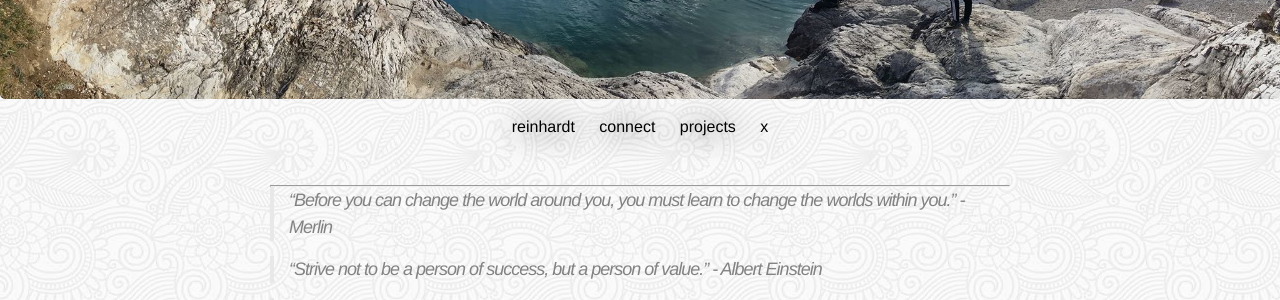
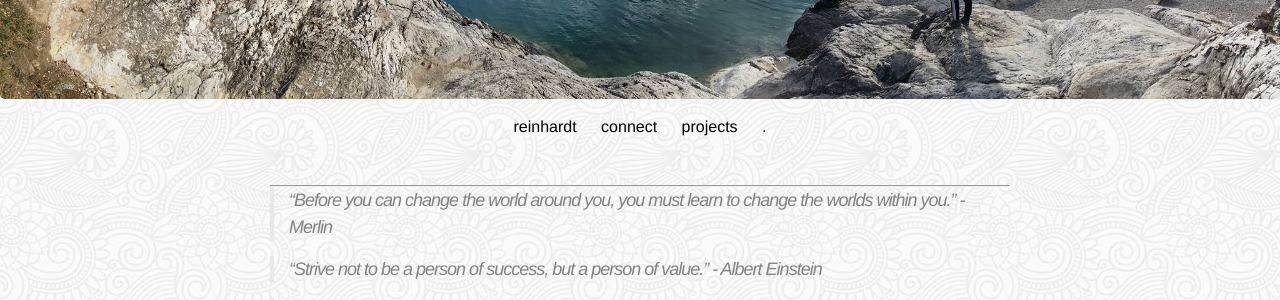
Before and after one commit to reinhardt021/reinhardt021.github.io, a Jekyll site: the page built from x.md, in a window 1280 px wide. Shown: the part 274-574 px from the top of the page. Built offline with Jekyll 4.4.1, drawn with Linux system fonts in a browser that asks for light colours.

Commit message:
minor css fixes

```diff
--- a/_includes/header.html
+++ b/_includes/header.html
@@ -1,5 +1,4 @@
 <header class="site-header">
-    <img id="adventure" src="{{ site.url }}/assets/adventure.jpg"/>
     <div class="wrapper">
         <!-- <a class="site-title" href="{{ site.baseurl }}/"><h2>{{ site.title }}</h2></a> -->
         <nav class="site-nav">
--- a/_layouts/default.html
+++ b/_layouts/default.html
@@ -2,6 +2,7 @@
 <html>
     {% include head.html %}
     <body>
+        <img id="adventure" src="{{ site.url }}/assets/adventure.jpg"/>
         {% include header.html %}
         <div class="page-content">
             <div class="wrapper">
--- a/css/main.scss
+++ b/css/main.scss
@@ -95,7 +95,7 @@
 .site-nav .page-link {
     // color: whitesmoke;
     color: black;
-    text-shadow: 0px 1px 30px black;
+    // text-shadow: 0px 1px 30px black;
 }
 
 .post-list > li {
--- a/x.md
+++ b/x.md
@@ -1,6 +1,6 @@
 ---
 layout: page
-title: x
+title: .
 permalink: /x/
 ---
 
```
Also changed, not shown: projects.md (+2 -1 lines).
